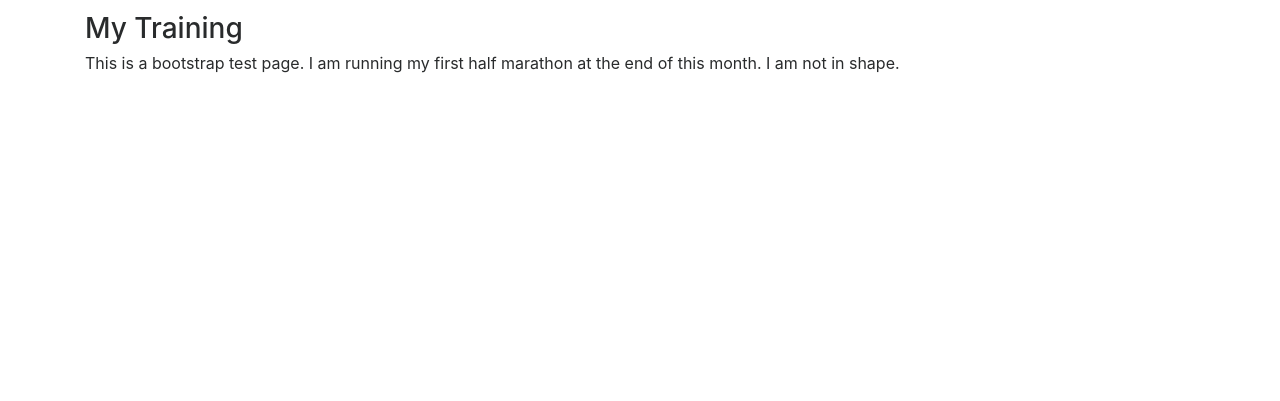
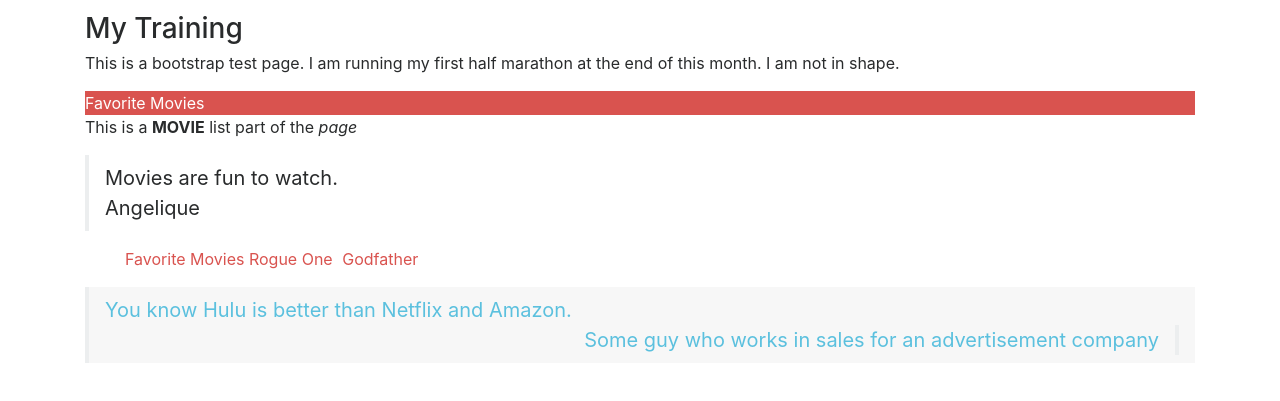
Before and after one commit to iamangelique/bootstrap-fun, a plain HTML site: page bootstrap-fun/index.html in a window 1280 px wide. Shown: the part 271-672 px from the top of the page. Drawn offline with nearby package versions, Linux system fonts and the light colour scheme.

Commit message:
Add files via upload
made some more changes

```diff
--- a/bootstrap-fun/index.html
+++ b/bootstrap-fun/index.html
@@ -20,6 +20,24 @@
     <h3>My Training</h3>
     <p>This is a <span>bootstrap</span> test page. I am running my first half marathon at the end of this month. I am not in shape.</p>
   </section>
+  <section class="content" id="movies">
+    <div class="bg-danger text-white">Favorite Movies</div>
+    <p>This is a <strong>MOVIE</strong> list part of the <em>page</em></p>
+    <blockquote class="blockquote">Movies are fun to watch.
+      <div class="blockqoute-footer">
+        Angelique
+      </div>
+    </blockquote>
+    <ul class="text-danger">Favorite Movies
+      <li class="list-inline-item">Rogue One</li>
+      <li class="list-inline-item">Godfather</li>
+    </ul>
+  </section>
+  <blockquote class="blockquote bg-faded text-info">You know Hulu is better than Netflix and Amazon.
+    <div class="blockqoute blockquote-reverse">
+      Some guy who works in sales for an advertisement company
+    </div>
+  </blockquote>
 </div><!-- container -->
 
 <script src="js/jquery.slim.min.js"></script>
```
